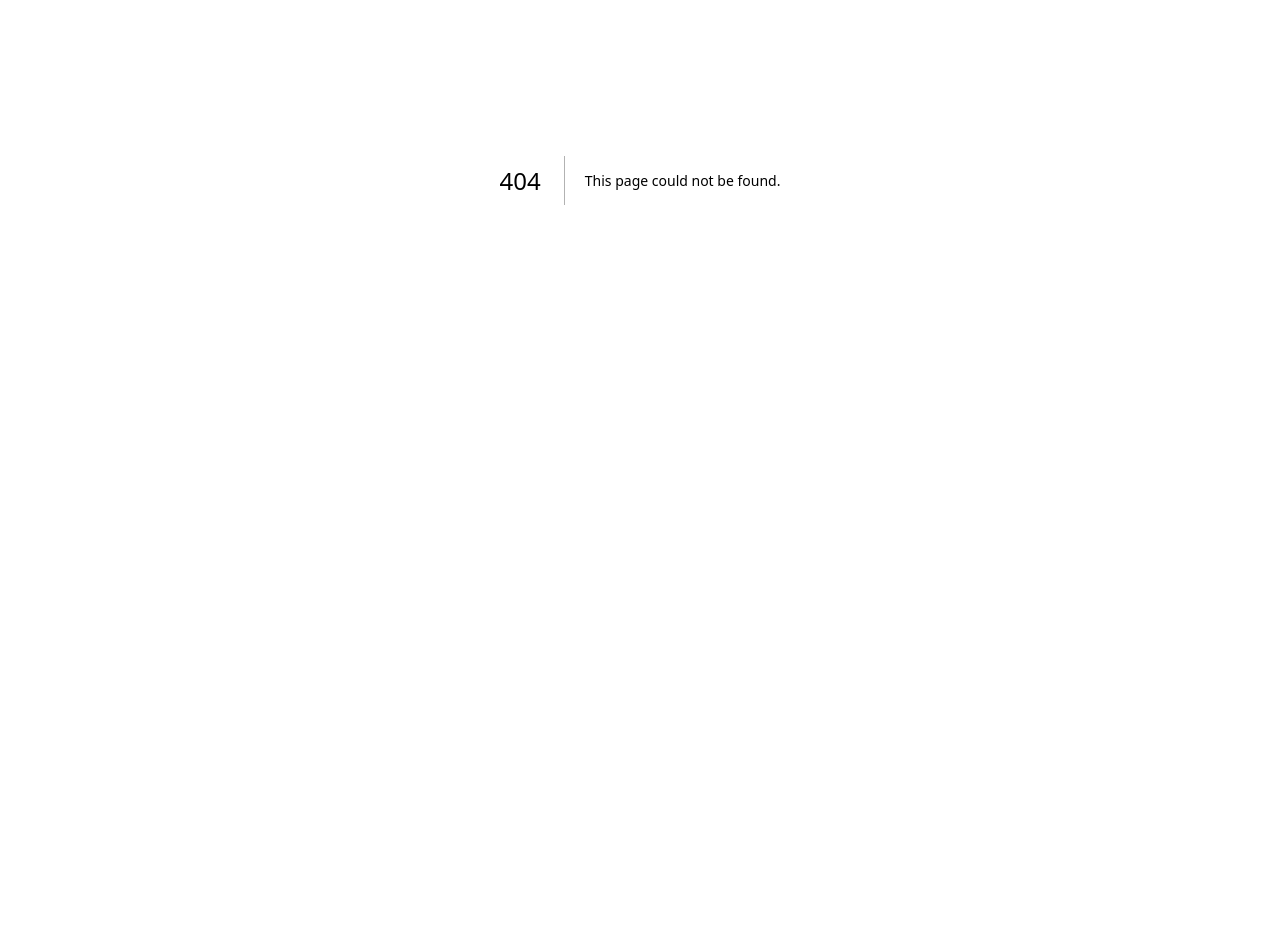
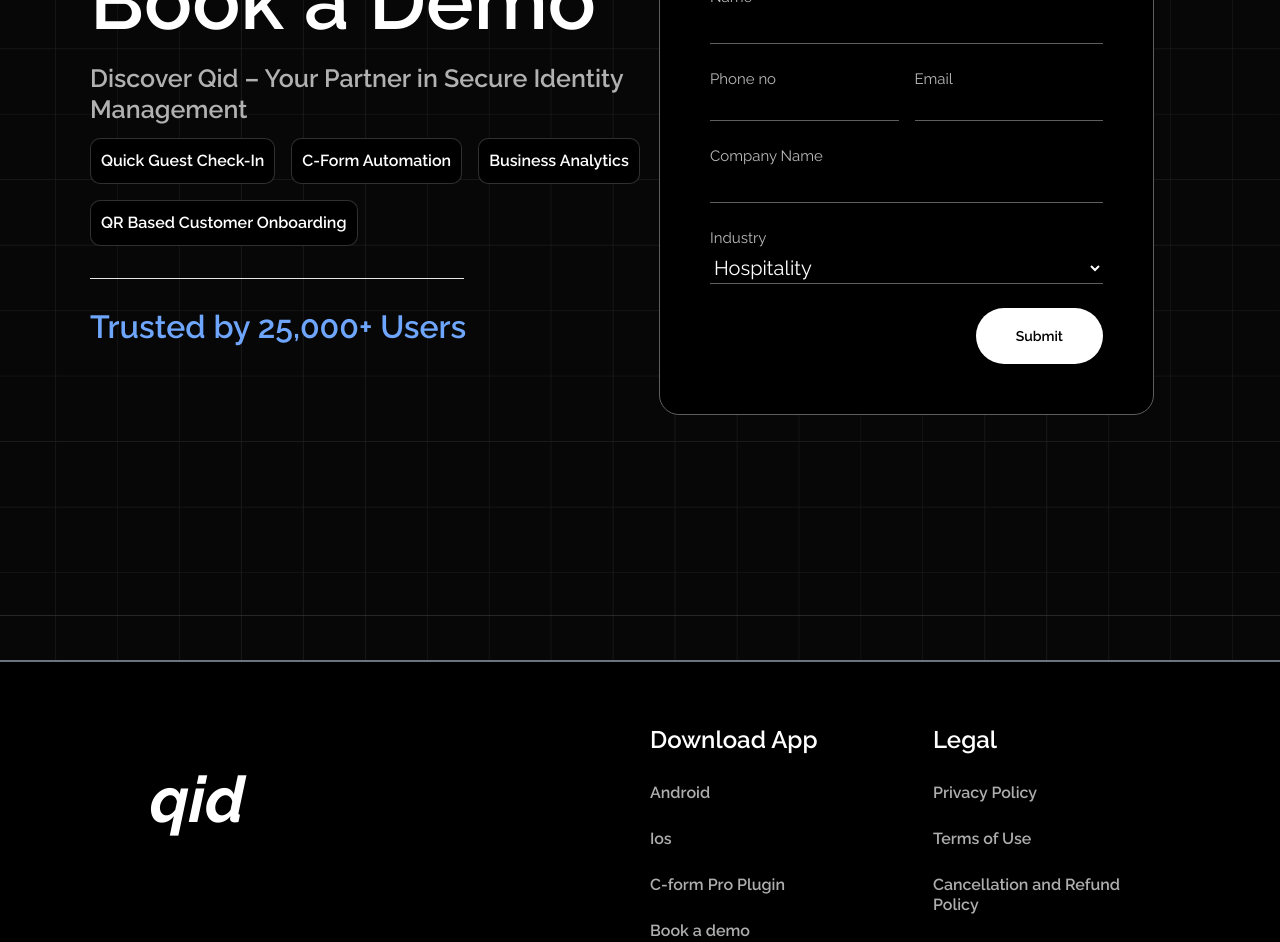
Before and after one commit to Neerajrawat123/q-id, a Next.js app: page /book-demo in a window 1280 px wide. Before the commit this address had no page. Shown: the part 220-1162 px from the top of the page. Before the commit the page ends 800 px from the top, so only its background shows below. Built offline with nearby package versions, Linux system fonts and the light colour scheme.

Commit message:
last com

```diff
--- /dev/null
+++ b/src/app/book-demo/page.jsx
@@ -0,0 +1,175 @@
+"use client";
+import React, { useState } from "react";
+import Navigation from "../components/navigation";
+import Footer from "../components/Footer";
+
+function BookDemo() {
+  const [name, setName] = useState("");
+  const [phone, setPhone] = useState("");
+  const [email, setEmail] = useState("");
+  const [message, setMessage] = useState("");
+  const [error, setError] = useState([]);
+  const [industry, setIndustry] = useState("Hospital");
+  const [success, setSuccess] = useState(false);
+
+  const handleSubmit = async (e) => {
+    e.preventDefault();
+
+    // handle api to submit form
+  };
+
+  return (
+    <>
+      <Navigation />
+      <main className="bg-secondary-pattern text-white bg-[length:100%] font-primary-font bg-blend-overlay bg-grid-col mt-20 px-[10px]">
+        <div className="max-w-[1140px] pb-20 md:h-screen w-full  mx-auto flex flex-wrap items-center">
+          <div className="md:flex flex-wrap  px-5  gap-2 mt-5">
+            <div className="flex flex-col gap-3 md:w-[51%] py-5 w-full  pt-4">
+              <div>
+                <h2 className="font-semibold text-[50px] md:text-[80px] leading-tight">
+                  Book a Demo
+                </h2>
+              </div>
+              <div>
+                <h2 className="text-[25px] leading-tight font-semibold text-col-contact">
+                  Discover Qid – Your Partner in Secure Identity Management
+                </h2>
+              </div>
+
+              <div className="flex gap-4 items-center flex-wrap ">
+                <div className="p-[10px] bg-black rounded-[10px] border border-card-bord">
+                  <h2 className="font-semibold">Quick Guest Check-In</h2>
+                </div>
+
+                <div className="p-[10px] bg-black rounded-[10px] border border-card-bord">
+                  <h2 className="font-semibold">C-Form Automation</h2>
+                </div>
+
+                <div className="p-[10px] bg-black rounded-[10px] border border-card-bord">
+                  <h2 className="font-semibold">Business Analytics</h2>
+                </div>
+
+                <div className="p-[10px] bg-black rounded-[10px] border border-card-bord">
+                  <h2 className="font-semibold">
+                    QR Based Customer Onboarding
+                  </h2>
+                </div>
+              </div>
+              <hr className="mt-5  w-2/3" />
+
+              <div className="mt-3 text-blue">
+                <h2 className="font-semibold text-[32px]">
+                  Trusted by 25,000+ Users
+                </h2>
+              </div>
+            </div>
+
+            <div className="border-[1px] w-full border-form-bord text-[15px] bg-black text-form-bord  md:w-[45%] sm:w-[80%] rounded-[20px] p-[30px] md:p-[50px]">
+              <form
+                className="flex flex-col gap-6"
+                onSubmit={handleSubmit}
+                method="post"
+              >
+                <div className="flex flex-col gap-1">
+                  <label className="text-form " htmlFor="name">
+                    Name
+                  </label>
+                  <input
+                    className="border-b-[1px] focus:outline-none px-4 text-white border-form-bord bg-transparent text-[20px]"
+                    type="text"
+                    name="name"
+                    id="name"
+                    value={name}
+                    onChange={() => setName(e.target.value)}
+                  />
+                </div>
+                <div className="flex gap-4 w-full ">
+                  <div className="flex flex-col flex-row">
+                    <label className="text-form" htmlFor="phone">
+                      Phone no
+                    </label>
+                    <input
+                      className="border-b-[1px] focus:outline-none text-white px-4 w-full border-form-bord bg-transparent text-[20px]"
+                      type="text"
+                      name="phone"
+                      id="phone"
+                      inputMode="numeric"
+                      value={phone}
+                      onChange={() => setPhone(e.target.value)}
+                    />
+                  </div>
+                  <div className="flex flex-col ">
+                    <label className="text-form" htmlFor="email">
+                      Email
+                    </label>
+                    <input
+                      className="border-b-[1px] text-white focus:outline-none px-4 w-full bg-transparent border-form-bord text-[20px]"
+                      type="email"
+                      name="email"
+                      id="email"
+                      value={email}
+                      onChange={() => setEmail(e.target.value)}
+                    />
+                  </div>
+                </div>
+                <div className="flex flex-col gap-1">
+                  <label className="text-form" htmlFor="name">
+                    Company Name
+                  </label>
+                  <input
+                    className="border-b-[1px] text-white focus:outline-none px-4 bg-transparent text-[20px] border-form-bord"
+                    type="text"
+                    name="message"
+                    id="message"
+                    value={message}
+                    onChange={() => setMessage(e.target.value)}
+                  />
+                </div>
+
+                <div className="flex flex-col gap-1">
+                  <label className="text-form" htmlFor="name">
+                    Industry
+                  </label>
+                  <div>
+                    <div className="border-b-[1px] text-white bg-black text-card-bord   bg-transparent text-[20px] border-form-bord">
+                      <select
+                        name="form_fields[message]"
+                        id="form-field-message  "
+                        className="bg-transparent w-[100%] "
+                        required="required"
+                        aria-required="true"
+                      >
+                        <option className="text-black"  value="Hospitality" selected="selected">
+                          Hospitality
+                        </option>
+                        <option className="text-black" value="Software Development">
+                          Software Development
+                        </option>
+                        <option className="text-black" value="Education">Education</option>
+                        <option className="text-black" value="Legal">Legal</option>
+                        <option className="text-black" value="Finance">Finance</option>
+                        <option className="text-black" value="Retail">Retail</option>
+                        <option className="text-black" value="E-Commerce">E-Commerce</option>
+                        <option className="text-black" value="Fintech">Fintech</option>
+                        <option className="text-black" value="Other">Other</option>
+                      </select>
+                    </div>
+                  </div>
+                </div>
+                <div className="w-full flex justify-end ">
+                  <button className="px-10 py-5 bg-white hover:bg-blue hover:text-white text-black rounded-[40px] leading-4 text-[14px]">
+                    <span className="font-semibold">Submit</span>
+                  </button>
+                </div>
+              </form>
+            </div>
+          </div>
+          <div></div>
+        </div>
+      </main>
+      <Footer />
+    </>
+  );
+}
+
+export default BookDemo;
--- a/src/app/components/Carousal.jsx
+++ b/src/app/components/Carousal.jsx
@@ -14,7 +14,6 @@
 
 export default function Carousal() {
     const [testimonialsData, setTestimonialsData] = useState(testimonials);
-    console.log(testimonialsData)
   return (
     <div className='relative'>
 
--- a/src/app/components/Footer.jsx
+++ b/src/app/components/Footer.jsx
@@ -10,23 +10,23 @@
             <div className="w-3/5 items-center mt-10 mb-10">
               <h2 className="text-[4rem] text-white font-bold italic">qid</h2>
             </div>
-            <div className="flex sm:w-2/5 flex-col sm:flex-row justify-between gap-4">
+            <div className="flex sm:w-3/5 flex-col sm:flex-row justify-between gap-4 md:gap-1">
               <div className="p-[10px]">
                 <h2 className=" text-[1.5rem] font-semibold mb-3 capitalize">
                   Download app
                 </h2>
-                <ul className="flex flex-col  text-footer-text leading-tight">
-                  <li className="py-[13px]">
+                <ul className="flex flex-col font-semibold  text-footer-text leading-tight">
+                  <li className="py-[13px] hover:text-white">
                     <Link href="https://play.google.com/store/apps/details?id=com.quickids.digilocker.qid">Android</Link>
                   </li>
-                  <li className="py-[13px]">
+                  <li className="py-[13px] hover:text-white">
                     <Link href="https://apps.apple.com/us/app/qid-quick-id/id1629041779">Ios</Link>
                   </li>
-                  <li className="py-[13px]">
+                  <li className="py-[13px] hover:text-white">
                     <Link href="https://chromewebstore.google.com/detail/afghjacdcfhoikcccemlchhmokfgobpj">C-form Pro Plugin</Link>
                   </li>
-                  <li className="py-[13px]">
-                    <Link href="">Book a demo</Link>
+                  <li className="py-[13px] hover:text-white">
+                    <Link href="book-demo">Book a demo</Link>
                   </li>
                 </ul>
               </div>
@@ -35,20 +35,20 @@
                 <h2 className=" text-[1.5rem] font-semibold mb-3 capitalize">
                   Legal
                 </h2>
-                <ul className="flex flex-col  text-footer-text leading-tight">
-                  <li className="py-[13px]">
+                <ul className="flex flex-col font-semibold  text-footer-text leading-tight">
+                  <li className="py-[13px] hover:text-white">
                     <Link href="">Privacy Policy</Link>
                   </li>
-                  <li className="py-[13px]">
+                  <li className="py-[13px] hover:text-white">
                     <Link href="">Terms of Use</Link>
                   </li>
-                  <li className="py-[13px]">
+                  <li className="py-[13px] hover:text-white">
                     <Link href="">
                       Cancellation and Refund
                       <br /> Policy
                     </Link>
                   </li>
-                  <li className="py-[13px]">
+                  <li className="py-[13px] hover:text-white">
                     <Link href="">
                       Shipping and Return
                       <br /> Policy
--- a/src/app/components/Header.jsx
+++ b/src/app/components/Header.jsx
@@ -23,8 +23,10 @@
           <div className="flex gap-10 px-5 justify-center flex-col md:flex-row">
             <div className="md:w-1/2 px-[10px] flex flex-col justify-center">
               <h2 className="sm:text-[70px] text-[53px] font-bold leading-none text-white">
-                <span>secure,</span>
-                easy,
+                <span className="text-transparent bg-gradient-to-tr bg-clip-text from-text-grad-1 to-text-grad-2">
+                  secure
+                </span>{" "}
+                , easy,
                 <br />
                 and always
                 <br /> with you
@@ -49,15 +51,13 @@
             <div className="md:w-1/2">
               <img
                 className="w-[89%]"
-                src="./images/fsgdh43_2-e1684067541108.png"
+                src="/images/fsgdh43_2-e1684067541108.png"
                 alt=""
               />
             </div>
           </div>
 
           <div className="md:hidden px-[30px] ">
-
-
             <div className=" flex gap-6 mb-4">
               <div className="border flex w-[156px] mt-[-20px] justify-center items-center font-semibold  border-card-bord  bg-card-1 rounded-[20px] h-[61px] shadow-small-card-1">
                 <h2 className=" text-white leading-none text-[24px]  mb-3 mt-1 ">
@@ -74,12 +74,9 @@
             <div className="my-4">
               <h2 className="font-bold text-[29px] leading-[1.1] text-white">
                 Two Base elements of Identity ecosystem
-
               </h2>
             </div>
           </div>
-
-
 
           <div className="gap-7 hidden md:flex  mt-[-35px] ">
             <div className="mb-5 ">
@@ -128,7 +125,7 @@
                 <h2 className="text-[40px] font-bold text-p-col leading-10">
                   Your true identity,
                   <br />
-                  <span className="bg-gradient-to-r text-transparent bg-clip-text from-green-200 to-green-500">
+                  <span className="bg-gradient-to-r text-transparent bg-clip-text from-green-200 to-green-400">
                     managed
                   </span>{" "}
                   with ease.
@@ -145,9 +142,9 @@
 
               <div>
                 <h2 className="text-[40px] font-bold text-p-col leading-10">
-                  <span className="bg-gradient-to-r text-transparent bg-clip-text from-orange-200 to-orange-500">
+                <span className="text-transparent bg-gradient-to-tr bg-clip-text from-text-grad-1 to-text-grad-2">
                     share
-                  </span>{" "}
+                  </span>
                   your identity with ease,
                   <br />
                   qid has got you covered!
@@ -165,7 +162,6 @@
 
           {/* for mobile screen */}
 
-
           <div className="flex md:hidden gap-5 px-[30px]">
             <div className="flex flex-col justify-center items-center w-24">
               <div className="w-[5px] h-[470px] sm:h-[304px] bg-gradient-to-b from-green-grad-1  to-green-grad-2"></div>
@@ -177,7 +173,7 @@
                 <h2 className="text-[40px] font-bold text-p-col leading-10">
                   Your true identity,
                   <br />
-                  <span className="bg-gradient-to-r text-transparent bg-clip-text from-green-200 to-green-500">
+                  <span className="bg-gradient-to-r text-transparent bg-clip-text from-green-200 to-green-400">
                     managed
                   </span>{" "}
                   with ease.
@@ -194,9 +190,9 @@
 
               <div>
                 <h2 className="text-[40px] font-bold text-p-col leading-10">
-                  <span className="bg-gradient-to-r text-transparent bg-clip-text from-orange-200 to-orange-500">
+                <span className="text-transparent bg-gradient-to-tr bg-clip-text from-text-grad-1 to-text-grad-2">
                     share
-                  </span>{" "}
+                  </span> {' '}
                   your identity with ease,
                   <br />
                   qid has got you covered!
@@ -209,7 +205,6 @@
                 </p>
               </div>
             </div>
-
           </div>
         </div>
         <div className="h-[80vh] w-full   px-[30px] min-h-screen font-primary-font  bg-cover bg-tertiary-pattern  bg-center pt-[6px]">
@@ -339,8 +334,9 @@
               <div className=" text-white mt-20 px-[30px]">
                 <div className="flex flex-col justify-center items-center">
                   <h2 className="font-bold text-[64px] leading-none text-center">
-                    <span>Identified </span>
-                    by qid
+                  <span className="text-transparent bg-gradient-to-tr bg-clip-text from-text-grad-1 to-text-grad-2">
+                    Identified
+                  </span> {' '}                    by qid
                   </h2>
                   <h3 className="font-semibold text-[24px] mt-5 text-center">
                     Let’s dive into the real stories of how our service has
--- a/src/app/components/navigation.jsx
+++ b/src/app/components/navigation.jsx
@@ -6,7 +6,6 @@
 
 export default function Navigation() {
     const path = usePathname();
-  console.log(path);
   const [isExpand, setIsExpand] = useState(false);
   const handleExpand = (e) => {
     e.preventDefault();
--- a/src/app/home/c-form-automation-for-hotels/page.jsx
+++ b/src/app/home/c-form-automation-for-hotels/page.jsx
@@ -3,11 +3,9 @@
 import Navigation from "../../components/navigation";
 import Link from "next/link";
 import Footer from "@/app/components/Footer";
-import { usePathname} from 'next/navigation';
 
 function CForm() {
-  const path = usePathname();
-  console.log(path);
+
   return (
     <>
       <Navigation />
@@ -17,7 +15,9 @@
           <div className="  pr-1   pl-8 max-w-[1140px] w-full px-5 pt-14    mx-auto flex flex-col ">
             <div className="flex gap-4 flex-col mt-10">
               <h2 className="font-bold text-[51px] md:text-[71px] leading-none">
-                <span>C-Form </span>Automation{" "}
+              <span className="text-transparent bg-gradient-to-tr bg-clip-text from-text-grad-1 to-text-grad-2">
+                    C-Form
+                  </span>                Automation{" "}
               </h2>
               <h3 className="font-semibold leading-none text-[29px]">
                 Say Goodbye to Manual C-Forms
@@ -65,7 +65,9 @@
           <div className="flex flex-col gap-10">
             <div className="px-10 py-2">
               <h2 className="font-bold md:text-[74px] leading-tight text-[40px]">
-                Trust us, its truly a matter of just <span>one click</span>.
+                Trust us, its truly a matter of just  <span className="text-transparent bg-gradient-to-tr bg-clip-text from-text-grad-1 to-text-grad-2">
+                    one click.
+                  </span>
               </h2>
               <div>
                 <div className="grid md:grid-cols-3 grid-flow-row gap-5  mt-20">
--- a/tailwind.config.js
+++ b/tailwind.config.js
@@ -34,7 +34,9 @@
         'green-grad-2': '#4D7603',
         'orange-grad-1': '#CF5924 ',
         'menu-col': '#E7E7E7',
-        'menu': '#202020'
+        'menu': '#202020',
+        'text-grad-1': ' #ffb900',
+        'text-grad-2': '#ff7730'
       },
       fontFamily: {
         'primary-font': ['Raleway', 'sans-serif'],
```
Lines whose indentation alone changed are shown as unchanged.
